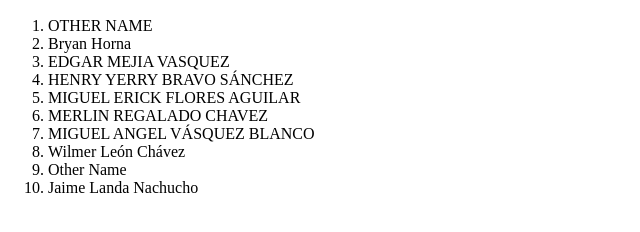
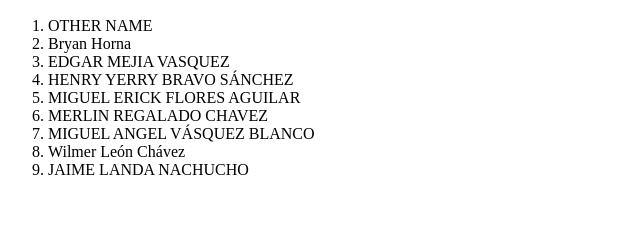
Before and after one commit to dtsmine/tmp_oneflow, a plain HTML site: page index.html in a window 1280 px wide. Shown: the part 136-368 px from the top of the page, without its empty margins (0-640 px from the left). Drawn offline with Linux system fonts and the light colour scheme.

Commit message:
fix(landingpage): change name to uppercase

```diff
--- a/index.html
+++ b/index.html
@@ -19,8 +19,7 @@
         <li>MERLIN REGALADO CHAVEZ</li>
         <li>MIGUEL ANGEL VÁSQUEZ BLANCO</li>
         <li>Wilmer León Chávez</li>
-        <li>Other Name</li>
-        <li>Jaime Landa Nachucho</li>
+        <li>JAIME LANDA NACHUCHO</li>
     </ol>
 </div>
 </body>
```
